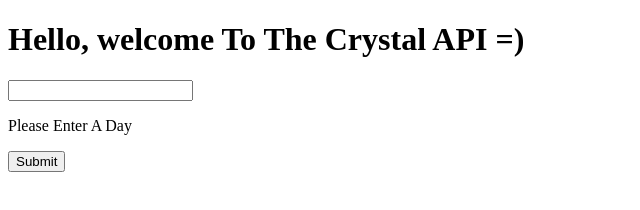
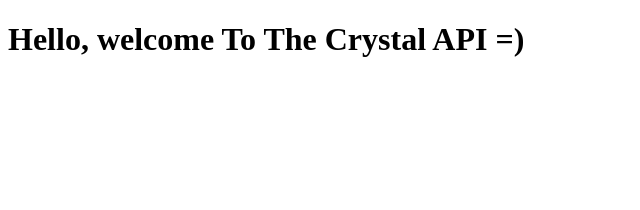
Before and after one commit to Luna-Bean/crystal-api, a website: page index.html in a window 1280 px wide. Shown: the whole page, without its empty margins (0-640 px from the left). Drawn offline with Linux system fonts and the light colour scheme.

Commit message:
deleted input section of index.html

```diff
--- a/index.html
+++ b/index.html
@@ -8,8 +8,6 @@
 </head>
 <body>
     <h1> Hello, welcome To The Crystal API =) </h1>
-    <input>
-        <p>Please Enter A Day</p>
-        <button type="button" class="button">Submit</button>
+
 </body>
 </html>
```
